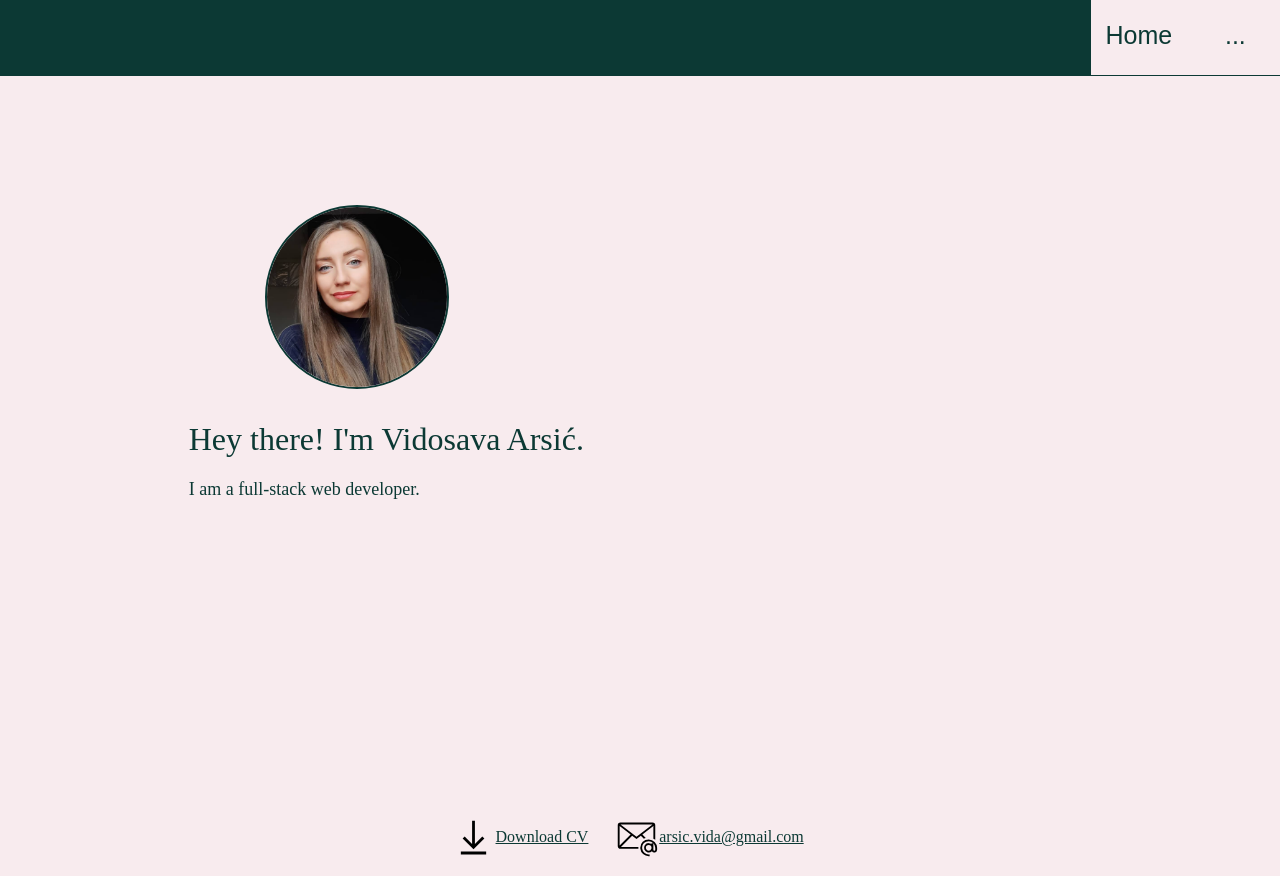
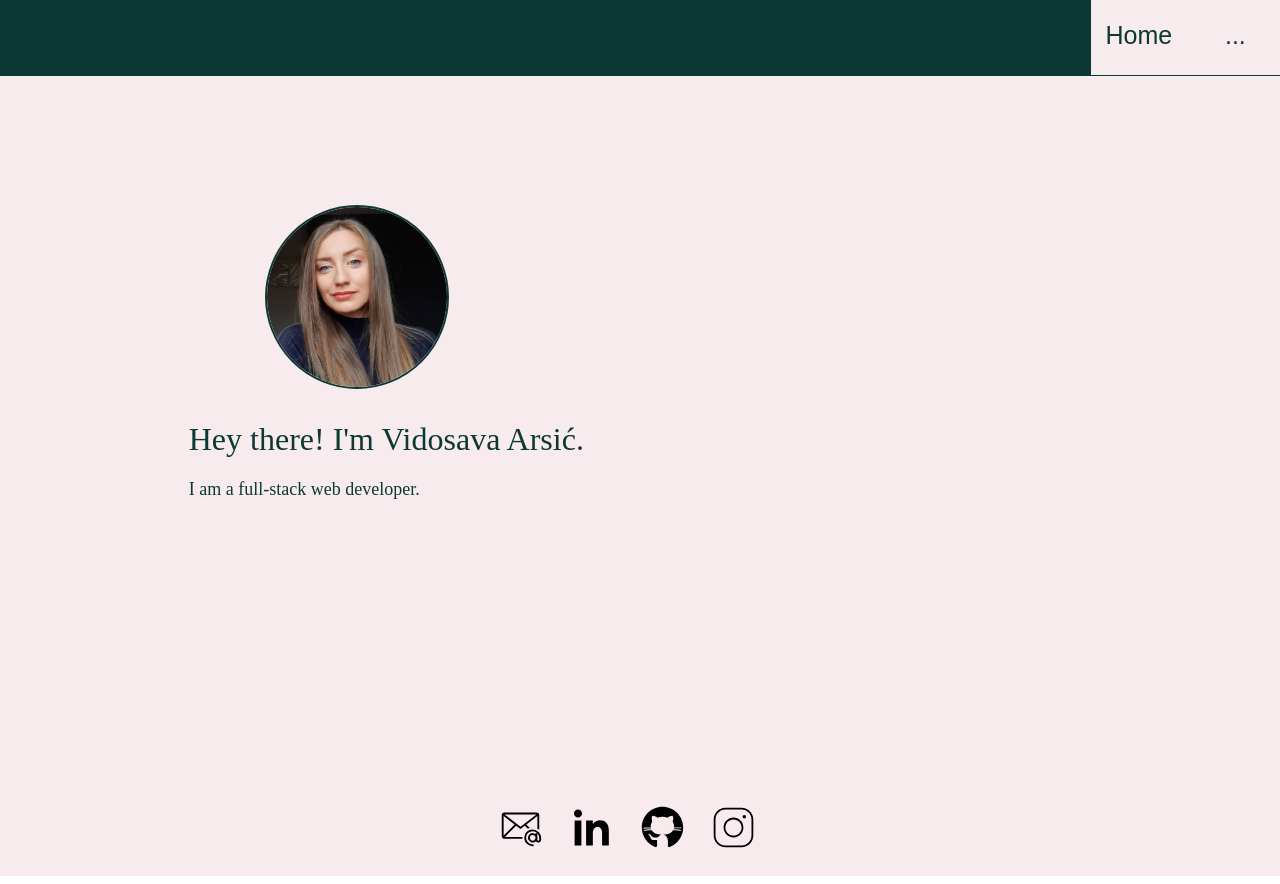
Before and after one commit to Vidosava98/WEBSITE, a plain HTML site: page index.html in a window 1280 px wide. Drawn offline with Linux system fonts and the light colour scheme; files whose address does not match are found by name.

Commit message:
This commit will make some footer changes.

```diff
--- a/index.html
+++ b/index.html
@@ -27,22 +27,30 @@
 							Electrical engineering and computing
 						</p> -->
 					</div>
+					<!-- <p class = "linkContent">
+						<img src="Resource/Images/Icons/down.svg" alt = "" class = "icon">
+						<a href = "Resource/Vidosava Arsic CV.pdf" class = "linkColor">
+							Download   CV
+						</a>
+					</p> -->
 				</div>
 			</div>
 			<div id = "content-2" class = "content-tab">
 				<p>...</p>
 			</div>
 			<footer>
-				<p class = "linkContent">
-					<img src="Resource/Images/Icons/down.svg" alt = "" class = "icon">
-					<a href = "Resource/Vidosava Arsic CV.pdf" class = "linkColor"> Download   CV</a>
-				</p>
-				<p class = "linkContent">
-					<img src="Resource/Images/Icons/email.svg" alt = "@" class = "icon">
-					<a href="mailto:arsic.vida@gmail.com" class = "linkColor">
-					arsic.vida@gmail.com
-					</a>
-				</p>
+				<a href="mailto:arsic.vida@gmail.com" class = "linkContent" >
+					<img src="Resource/Images/Icons/email.svg" alt = "@" class = "icon" href="mailto:arsic.vida@gmail.com">
+				</a>
+				<a href="https://www.linkedin.com/in/vidosava-arsić-7019b9228" class = "linkContent">
+					<img src="Resource/Images/Icons/in.svg" alt = "LinkedIn" class = "icon">
+				</a>
+				<a href="https://github.com/Vidosava98" class = "linkContent">
+					<img src="Resource/Images/Icons/github.svg" alt = "Git" class = "icon">
+				</a>
+				<a href="https://www.instagram.com/arsic.vida98/" class = "linkContent">
+					<img src="Resource/Images/Icons/insta.svg" alt = "Insta" class = "icon">
+				</a>
 			</footer>
 		</div>
 		<script src = "script.js">
--- a/style.css
+++ b/style.css
@@ -3,6 +3,7 @@ footer{
 	display: flex;
 	flex-direction: row;
 	justify-content: center;
+	margin-bottom: 2%;
 }
 #idTab{
 	background-color: #0C3934;
@@ -17,7 +18,7 @@ footer{
 #idMain{
 	background-color: #F8EBEE;
 	color: #0C3934;
-	margin: 0% -1% 0% -1%;
+	margin: 0% -1% -1% -1%;
 	min-height: 100vh;
 	display: flex;
 	flex-direction: column;
@@ -74,6 +75,3 @@ footer{
 	display: flex;
 	flex-direction:column;
 }
-.linkColor{
-	color: #0C3934;
-}
```
